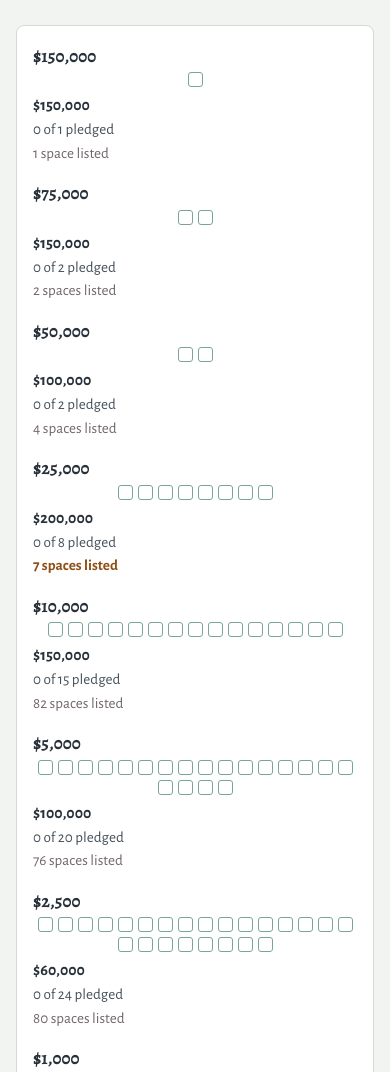
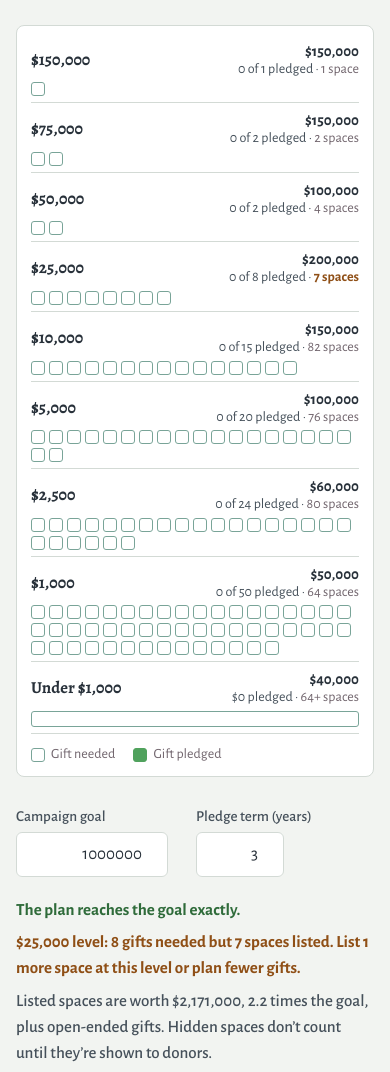
Before and after one commit to HowardLevy/ic, a plain HTML site: page index.html in a window 390 px wide. Shown: the part 1280-2352 px from the top of the page. Drawn offline with nearby package versions, Linux system fonts and the light colour scheme; a script that the page names is missing.

Commit message:
Tighten vertical spacing in the giving-level chart
Smaller squares and row padding, totals on two lines instead of three,
and on phones the level and totals share one line above the squares.

Co-Authored-By: Claude Opus 5.5 <noreply@anthropic.com>
Claude-Session: https://claude.ai/code/session_01F8onbRYDj8Y5RG1CcumEEB

```diff
--- a/index.html
+++ b/index.html
@@ -115,22 +115,23 @@ input.num.short{width:5.5rem}
 .status p{font-weight:500;color:var(--ink-2)}
 .status p.ok{color:var(--ok);font-weight:700}
 .status p.warn{color:var(--warn);font-weight:700}
-.prow .sum .offer{display:block;color:var(--muted)}
+.prow .sum .offer{color:var(--muted)}
 .prow .sum .offer.short,td.short{color:var(--warn);font-weight:700}
 
-.pyramid{display:grid;gap:10px;margin:8px 0 34px;padding:22px;background:var(--surface);border:1px solid var(--line);border-radius:8px}
-.prow{display:grid;grid-template-columns:10.5rem 1fr 10rem;gap:16px;align-items:center;padding:4px 0}
-.prow .lv b{display:block;font-family:"Alegreya",Georgia,serif;font-size:1.12rem;line-height:1.15}
+.pyramid{display:grid;gap:2px;margin:8px 0 28px;padding:14px 20px;background:var(--surface);border:1px solid var(--line);border-radius:8px}
+.prow{display:grid;grid-template-columns:7.5rem 1fr 13rem;gap:14px;align-items:center;padding:3px 0;border-bottom:1px solid var(--line)}
+.prow:last-of-type{border-bottom:0}
+.prow .lv b{display:block;font-family:"Alegreya",Georgia,serif;font-size:1.05rem;line-height:1.1}
 .prow .lv span{color:var(--muted);font-size:.93rem}
-.tiles{display:flex;flex-wrap:wrap;gap:5px;justify-content:center;max-width:41rem;margin:0 auto;width:100%}
-.tile{width:19px;height:19px;border-radius:3px;border:1.5px solid var(--sage);background:var(--tile-empty)}
+.tiles{display:flex;flex-wrap:wrap;gap:4px;justify-content:center;max-width:41rem;margin:0 auto;width:100%}
+.tile{width:16px;height:16px;border-radius:3px;border:1.5px solid var(--sage);background:var(--tile-empty)}
 .tile.on{background:var(--green);border-color:var(--green)}
-.tiles .more{font-size:.9rem;color:var(--ok);font-weight:700;margin-left:4px;line-height:19px}
-.prow .sum{text-align:right;font-size:.95rem;color:var(--ink-2)}
-.prow .sum b{display:block;color:var(--ink);font-size:1rem}
-.bar{max-width:41rem;margin:0 auto;width:100%;height:19px;border-radius:3px;border:1.5px solid var(--sage);background:var(--tile-empty);overflow:hidden}
+.tiles .more{font-size:.9rem;color:var(--ok);font-weight:700;margin-left:4px;line-height:16px}
+.prow .sum{text-align:right;font-size:.88rem;line-height:1.25;color:var(--ink-2)}
+.prow .sum b{display:block;color:var(--ink);font-size:.95rem}
+.bar{max-width:41rem;margin:0 auto;width:100%;height:16px;border-radius:3px;border:1.5px solid var(--sage);background:var(--tile-empty);overflow:hidden}
 .bar i{display:block;height:100%;background:var(--green);width:0}
-.legend{display:flex;gap:18px;flex-wrap:wrap;color:var(--muted);font-size:.92rem;margin-top:4px}
+.legend{display:flex;gap:18px;flex-wrap:wrap;color:var(--muted);font-size:.88rem;margin-top:8px}
 .legend span{display:inline-flex;align-items:center;gap:6px}
 .legend .tile{display:inline-block}
 
@@ -216,8 +217,10 @@ footer img{width:52px}
 @media (max-width:900px){
   .hero .wrap{grid-template-columns:1fr}
   .join-grid{grid-template-columns:1fr}
-  .prow{grid-template-columns:1fr;gap:6px}
-  .prow .sum{text-align:left}
+  .prow{grid-template-columns:auto 1fr;gap:4px 12px;padding:6px 0}
+  .prow .lv{grid-column:1;grid-row:1}
+  .prow .sum{grid-column:2;grid-row:1}
+  .prow .tiles,.prow .bar{grid-column:1 / -1;grid-row:2;justify-content:flex-start;margin:0}
   .opp{grid-template-columns:1fr auto;gap:6px 16px}
   .opp .nm{grid-column:1 / -1}
   .opp .go{grid-column:2;grid-row:2 / span 2;align-self:center}
@@ -225,8 +228,8 @@ footer img{width:52px}
 @media (max-width:560px){
   .two{grid-template-columns:1fr}
   .top nav{display:none}
-  .pyramid{padding:16px}
-  .tile{width:15px;height:15px}
+  .pyramid{padding:10px 14px}
+  .tile{width:14px;height:14px}
 }
 </style>
 <script>
@@ -580,8 +583,8 @@ function levelOffer(l){
   return {listed:listed, open:open, value:value};
 }
 function offerText(off){
-  if (off.open) return off.listed ? off.listed + " spaces plus open-ended gifts" : "Open-ended gifts";
-  return off.listed + (off.listed === 1 ? " space listed" : " spaces listed");
+  if (off.open) return off.listed ? off.listed + "+ spaces" : "open-ended";
+  return off.listed + (off.listed === 1 ? " space" : " spaces");
 }
 function claimedCount(id){ var n=0; claims.forEach(function(c){ if (c.opp === id) n++; }); return n; }
 function oppLeft(o){ return o.count == null ? null : Math.max(0, o.count - claimedCount(o.id)); }
@@ -621,12 +624,12 @@ function renderPyramid(){
     var st = levelStats(l), need = Math.max(0, Math.round(l.gifts||0));
     var off = levelOffer(l), short = !off.open && off.listed < need;
     var offEl = h("span",{class:"offer" + (short ? " short" : ""), text: offerText(off)});
-    var right = h("div",{class:"sum"}, h("b",{text: money(subtotal(draft,l))}), st.n + " of " + need + " pledged", offEl);
+    var right = h("div",{class:"sum"}, h("b",{text: money(subtotal(draft,l))}), st.n + " of " + need + " pledged · ", offEl);
     var mid;
     if (isUnder(draft,l)){
       var sub = subtotal(draft,l) || 1;
       mid = h("div",{class:"bar", role:"img", "aria-label": money(st.sum) + " of " + money(sub) + " pledged"}, h("i",{style:"width:" + Math.min(100, st.sum/sub*100) + "%"}));
-      right = h("div",{class:"sum"}, h("b",{text: money(subtotal(draft,l))}), money(st.sum) + " pledged", h("span",{class:"offer", text: offerText(off)}));
+      right = h("div",{class:"sum"}, h("b",{text: money(subtotal(draft,l))}), money(st.sum) + " pledged · ", h("span",{class:"offer", text: offerText(off)}));
     } else {
       mid = h("div",{class:"tiles", role:"img", "aria-label": st.n + " of " + need + " gifts pledged"});
       var shown = Math.min(need, 120);
```
